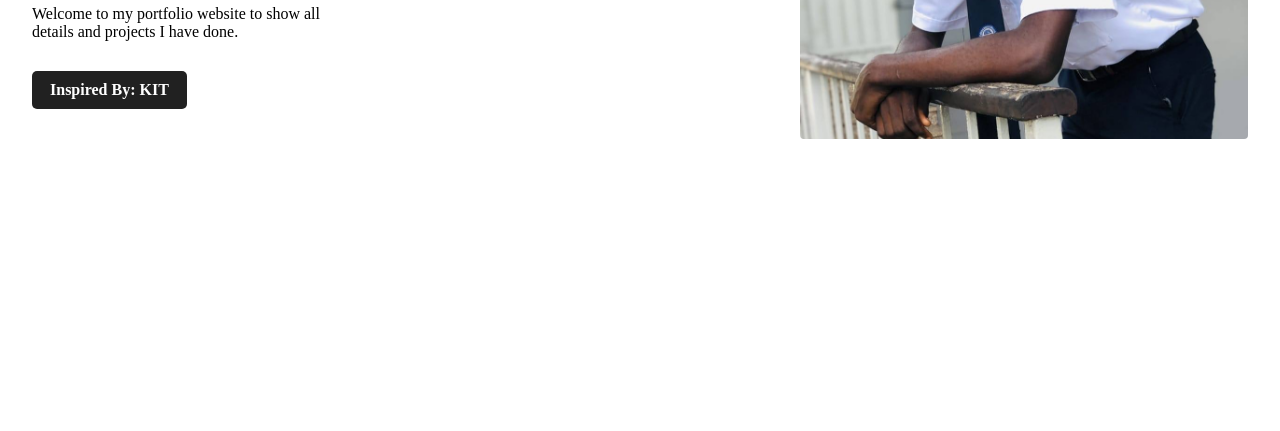
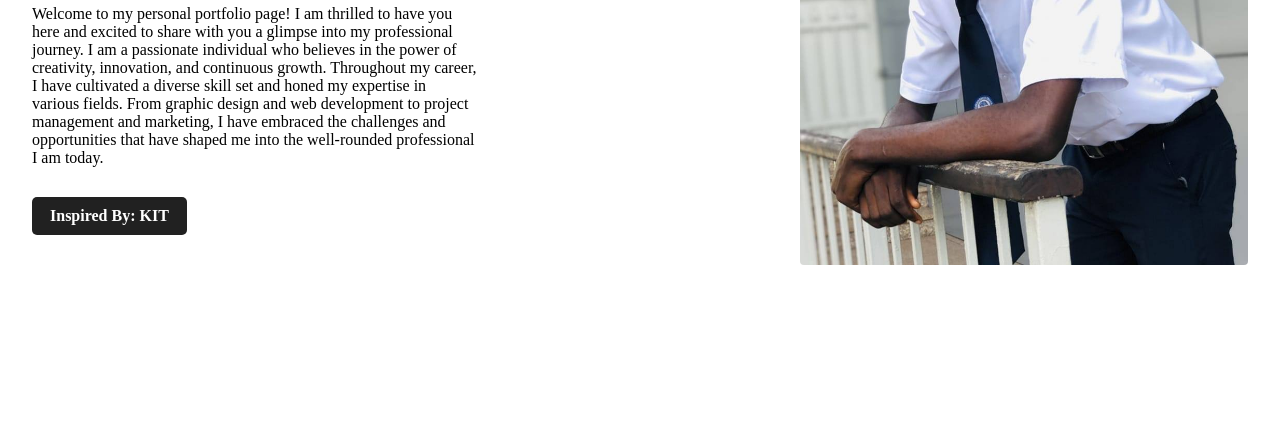
Before and after one commit to davewonnah/Portfolio, a plain HTML site: page index.html in a window 1280 px wide. Shown: the part 369-800 px from the top of the page. Drawn offline with nearby package versions, Linux system fonts and the light colour scheme.

Commit message:
added new paragraph

```diff
--- a/index.html
+++ b/index.html
@@ -31,8 +31,22 @@
         <div class="info">
           <h1>I'm Dave <span>Wonnah</span></h1>
           <p>
-            Welcome to my portfolio website to show all <br />
-            details and projects I have done.
+            Welcome to my personal portfolio page! I am thrilled to have you
+            <br />
+            here and excited to share with you a glimpse into my professional
+            <br />
+            journey. I am a passionate individual who believes in the power of
+            <br />
+            creativity, innovation, and continuous growth. Throughout my career,
+            <br />
+            I have cultivated a diverse skill set and honed my expertise in
+            <br />
+            various fields. From graphic design and web development to project
+            <br />
+            management and marketing, I have embraced the challenges and <br />
+            opportunities that have shaped me into the well-rounded professional
+            <br />
+            I am today.
           </p>
           <a href="https://kit.kwagei.com/">Inspired By: KIT</a>
         </div>
```
